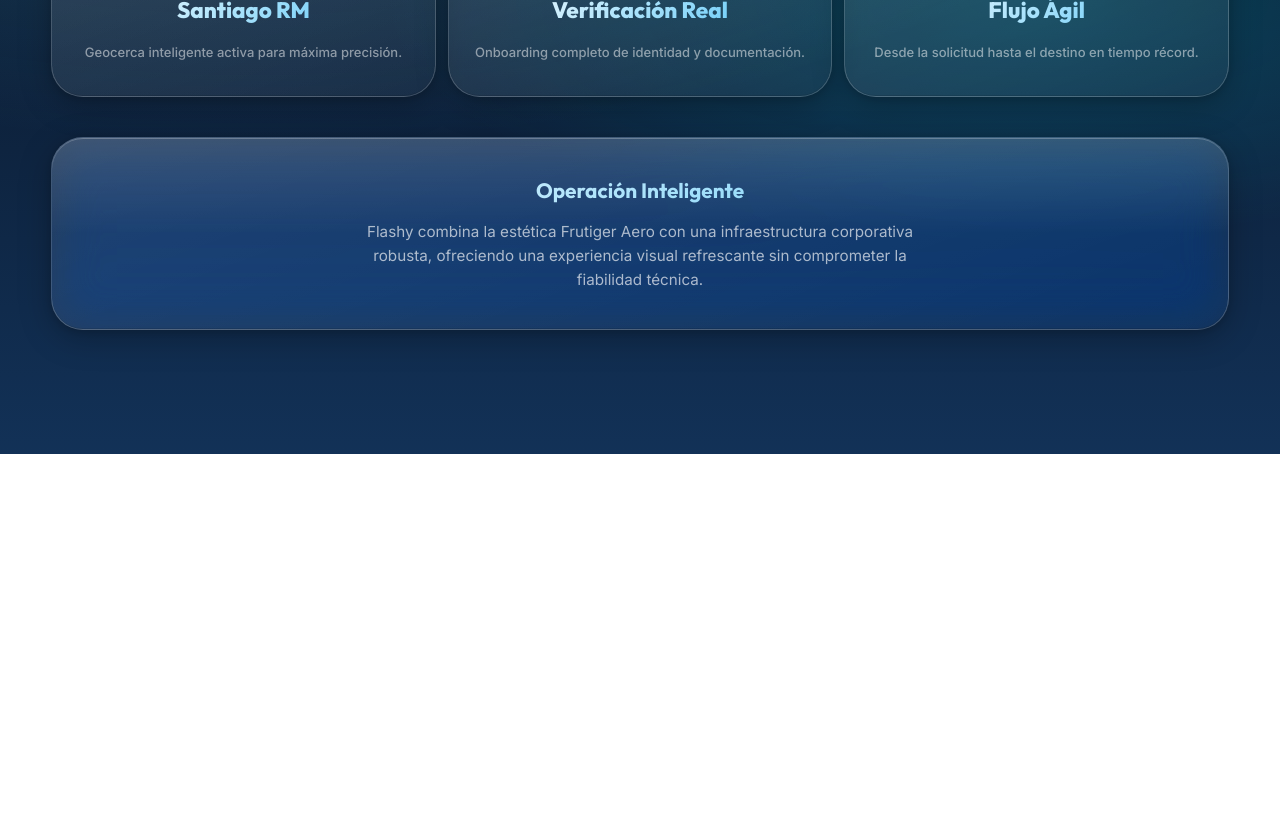
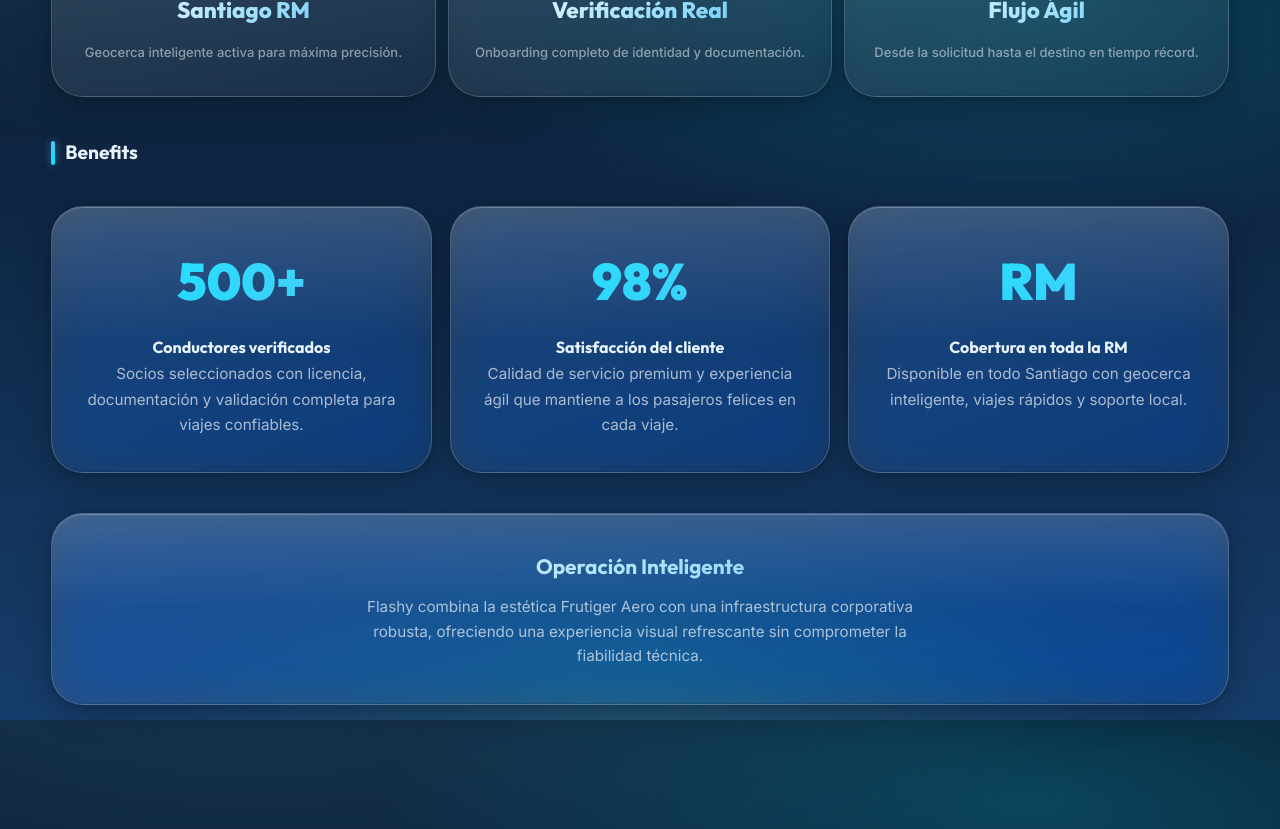
Before and after one commit to preparadores-nyc/Flashy, a Next.js app: page / in a window 1280 px wide. Shown: the part 880-1709 px from the top of the page. Before the commit the page ends 1334 px from the top, so only its background shows below. Built offline with nearby package versions, Linux system fonts and the light colour scheme.

Commit message:
feat: agregar sección benefits

```diff
--- a/app/globals.css
+++ b/app/globals.css
@@ -557,7 +557,45 @@
   -webkit-background-clip: text;
   -webkit-text-fill-color: transparent;
 }
+.benefits {
+  display: grid;
+  gap: 18px;
+}
 
+.benefits-grid {
+  display: grid;
+  grid-template-columns: repeat(3, minmax(0, 1fr));
+  gap: 18px;
+}
+
+.benefit-card {
+  text-align: center;
+  padding: 34px 26px;
+}
+
+.benefit-card .stat {
+  font-family: "Outfit", sans-serif;
+  font-size: clamp(2.4rem, 4vw, 3.2rem);
+  font-weight: 900;
+  margin-bottom: 12px;
+  background: linear-gradient(135deg, var(--aero-cyan), var(--aero-blue));
+  -webkit-background-clip: text;
+  -webkit-text-fill-color: transparent;
+}
+
+.benefit-card h3 {
+  font-family: "Outfit", sans-serif;
+  font-size: 1rem;
+  font-weight: 700;
+  margin: 0;
+  color: var(--aero-white);
+}
+
+.benefit-card .description {
+  color: rgba(255, 255, 255, 0.65);
+  font-size: 0.95rem;
+  line-height: 1.7;
+}
 /* ═══════════════════════════════════════════════════════════════
    ACTIONS BAR
    ═══════════════════════════════════════════════════════════════ */
--- a/app/page.tsx
+++ b/app/page.tsx
@@ -113,6 +113,27 @@
         </div>
       </div>
 
+      <section className="benefits" style={{ marginBottom: 40 }}>
+        <h2 className="title" style={{ animation: "fadeUp 0.8s 0.55s ease-out both" }}>Benefits</h2>
+        <div className="benefits-grid">
+          <div className="glass benefit-card" style={{ animation: "fadeUp 0.8s ease-out both", animationDelay: "0.6s" }}>
+            <div className="stat">500+</div>
+            <h3>Conductores verificados</h3>
+            <p className="description">Socios seleccionados con licencia, documentación y validación completa para viajes confiables.</p>
+          </div>
+          <div className="glass benefit-card" style={{ animation: "fadeUp 0.8s ease-out both", animationDelay: "0.7s" }}>
+            <div className="stat">98%</div>
+            <h3>Satisfacción del cliente</h3>
+            <p className="description">Calidad de servicio premium y experiencia ágil que mantiene a los pasajeros felices en cada viaje.</p>
+          </div>
+          <div className="glass benefit-card" style={{ animation: "fadeUp 0.8s ease-out both", animationDelay: "0.8s" }}>
+            <div className="stat">RM</div>
+            <h3>Cobertura en toda la RM</h3>
+            <p className="description">Disponible en todo Santiago con geocerca inteligente, viajes rápidos y soporte local.</p>
+          </div>
+        </div>
+      </section>
+
       {/* Bottom Section */}
       <div className="glass panel" style={{ textAlign: "center", animation: "fadeUp 0.8s 0.7s ease-out both" }}>
         <h3 style={{
```
Also changed, not shown: 2 other files (tests, documents, lock files or other folders).
